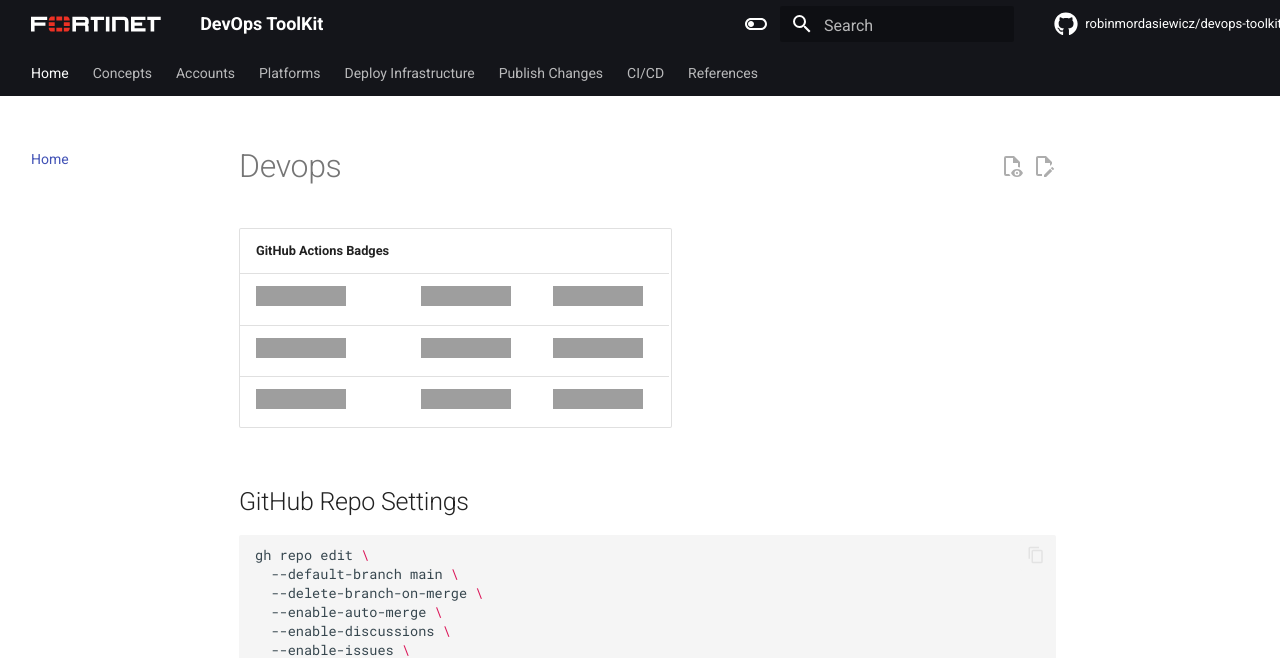
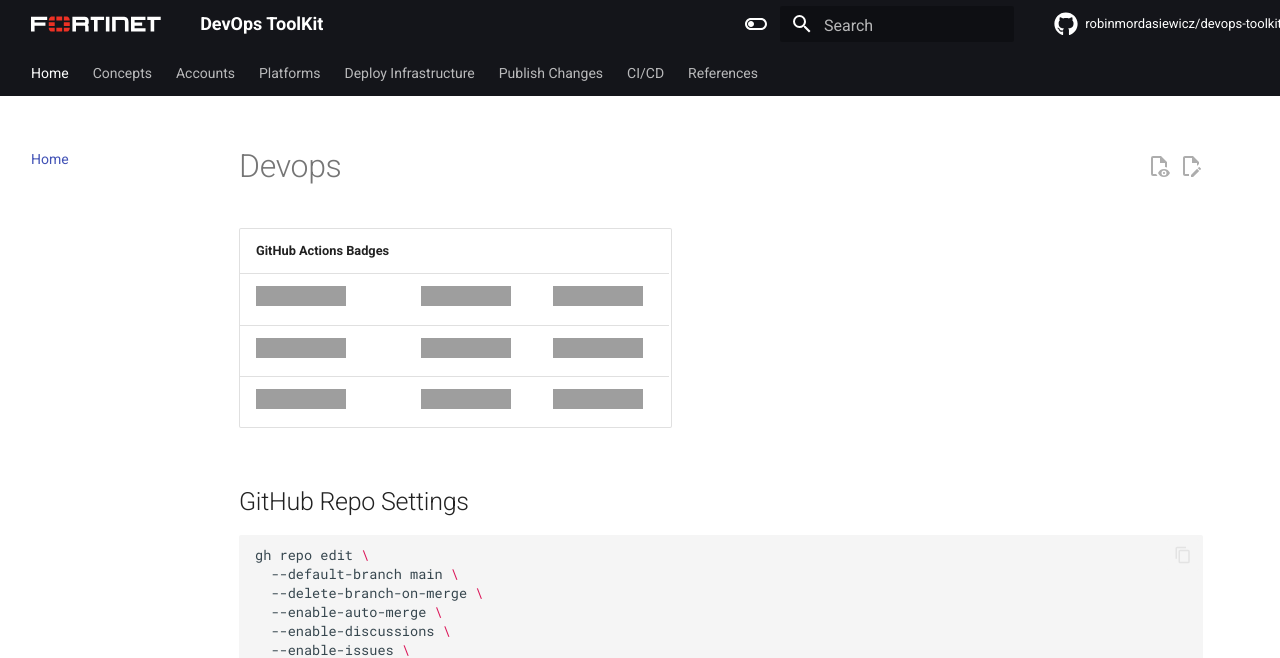
Before and after one commit to robinmordasiewicz/devops-toolkit, an MkDocs documentation site: the page built from docs/index.md, in a window 1280 px wide. Shown: the top 658 px of the page. Built offline with MkDocs 1.6.1 and Material for MkDocs 9.7.7, drawn with Linux system fonts in a browser that asks for light colours; plug-ins that fetch from the network failed and are left out; comment, search, counter and statistics services are not loaded; grey boxes are pictures that could not be loaded.

```diff
--- a/docs/extra.css
+++ b/docs/extra.css
@@ -15,5 +15,9 @@
 /* stylelint-enable selector-class-pattern */
 
 .md-sidebar {
-    width:10rem
+  width:10rem
 }
+
+.md-content {
+  min-width: 80%;
+}
```
